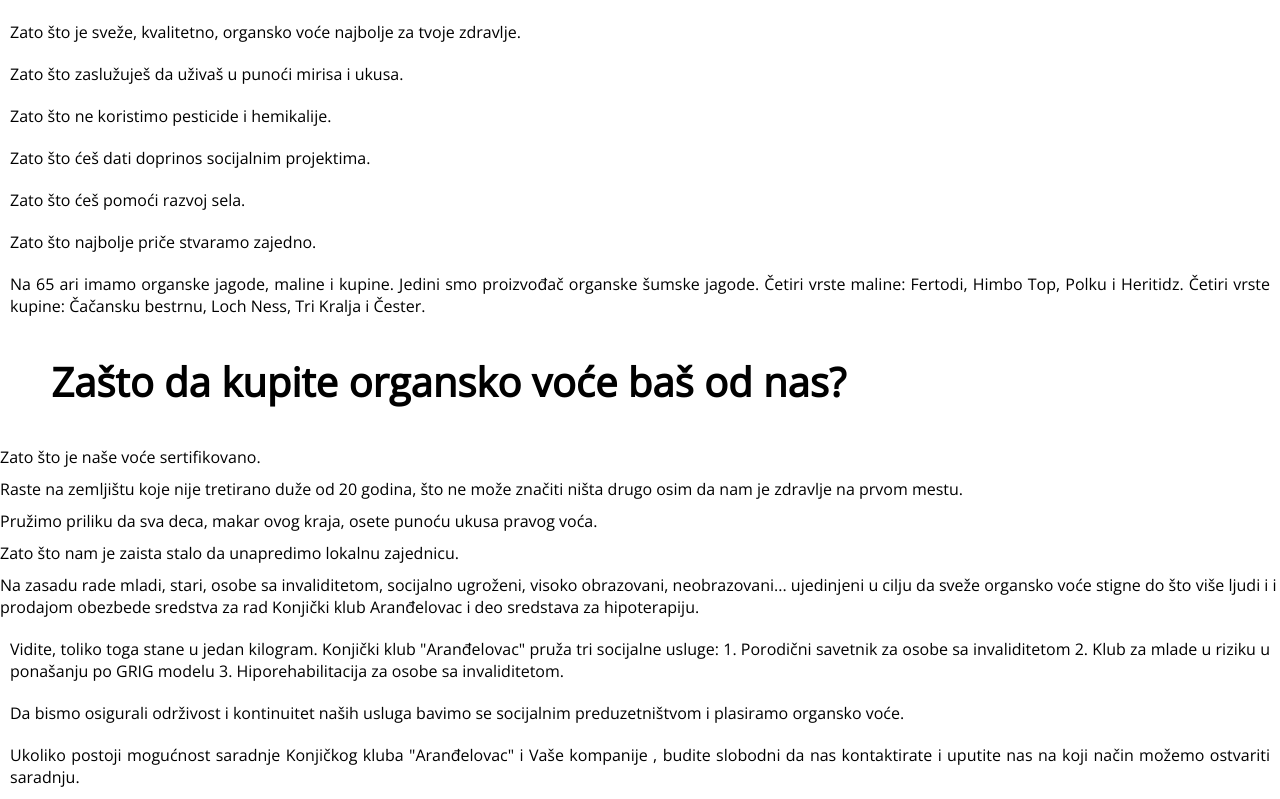
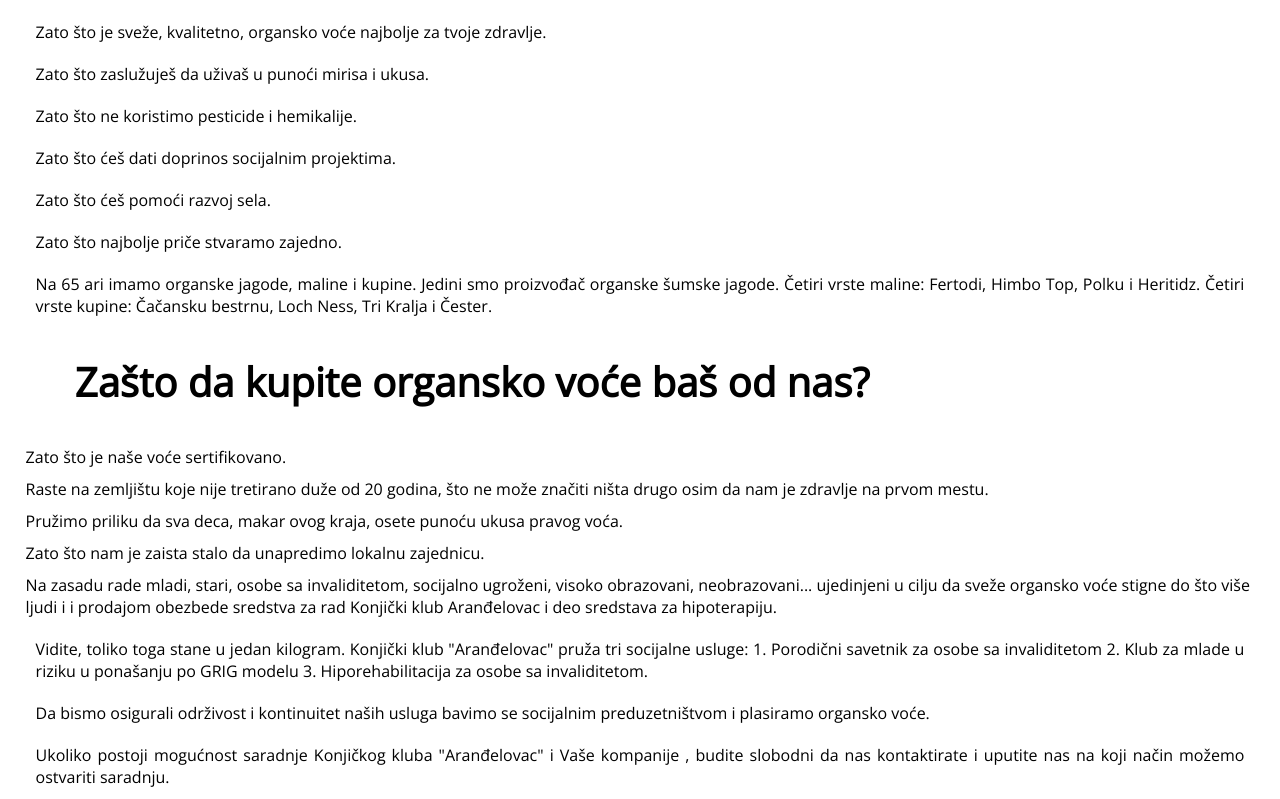
Before and after one commit to marijasobic/varos, a plain HTML site: page o-nama.html in a window 1280 px wide. Shown: the part 597-1396 px from the top of the page. Drawn offline with nearby package versions, Linux system fonts and the light colour scheme.

Commit message:
Update o-nama.css

```diff
--- a/o-nama.css
+++ b/o-nama.css
@@ -6,6 +6,7 @@
     background-repeat: no-repeat;
     background-size: cover;
     position: relative;
+    background-attachment: fixed;
 }
 
 .hero-text {
@@ -30,6 +31,17 @@ h2 {
     font-size: 30px;
 }
 
+p {
+    margin: 0;
+    /* padding: 2%; */
+    text-align: justify;
+}
+
+.tekst {
+    margin-left: 2%;
+    margin-right: 2%;
+}
+
 .slika {
     max-width: 100%;
 }
```
